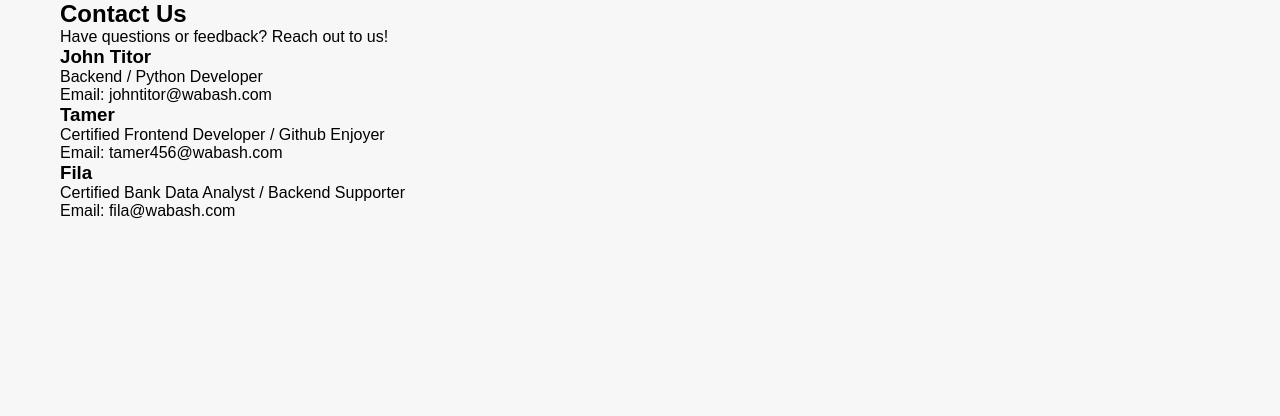
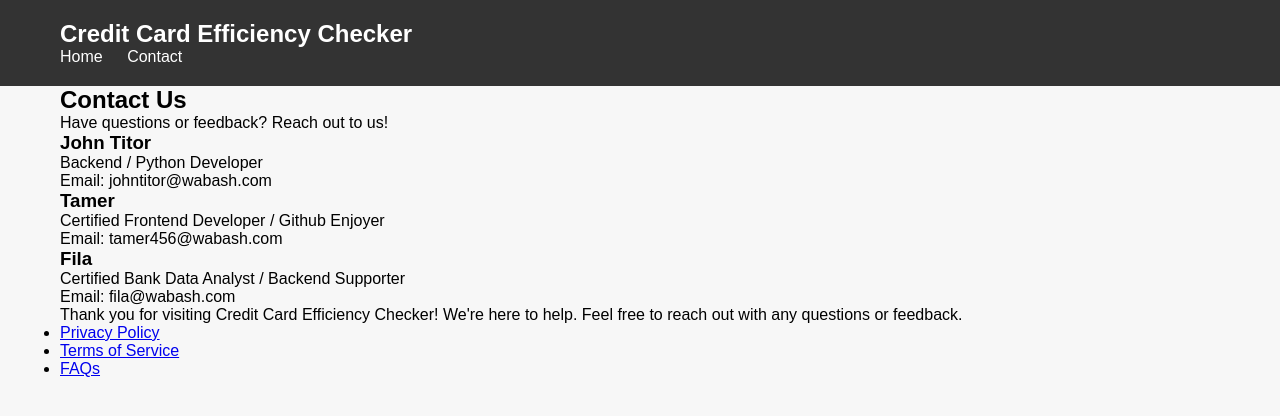
Before and after one commit to tamer456/tamer456.github.io, a Flask app: page /contact in a window 1280 px wide. Shown: the top 416 px of the page. Run offline with Flask 3, Linux system fonts and the light colour scheme; some libraries are stand-ins or nearby versions.

Commit message:
contact change

```diff
--- a/templates/contact.html
+++ b/templates/contact.html
@@ -9,7 +9,17 @@
 </head>
 <body>
     <!-- Header -->
-    <!-- Your header code here -->
+    <header>
+        <div class="container">
+            <h1 class="logo">Credit Card Efficiency Checker</h1>
+            <nav>
+                <ul>
+                    <li><a href="/">Home</a></li>
+                    <li><a href="/contact">Contact</a></li>
+                </ul>
+            </nav>
+        </div>
+    </header>
 
     <!-- Contact Section -->
     <section class="contact">
@@ -38,7 +48,17 @@
     </section>
 
     <!-- Footer -->
-    <!-- Your footer code here -->
+    <footer>
+        <div class="container">
+            <p>Thank you for visiting Credit Card Efficiency Checker! We're here to help. Feel free to reach out with any questions or feedback.</p>
+            <ul>
+                <li><a href="#">Privacy Policy</a></li>
+                <li><a href="#">Terms of Service</a></li>
+                <li><a href="#">FAQs</a></li>
+            </ul>
+            <!-- Add social media links here if needed -->
+        </div>
+    </footer>
 
 </body>
 </html>
```
